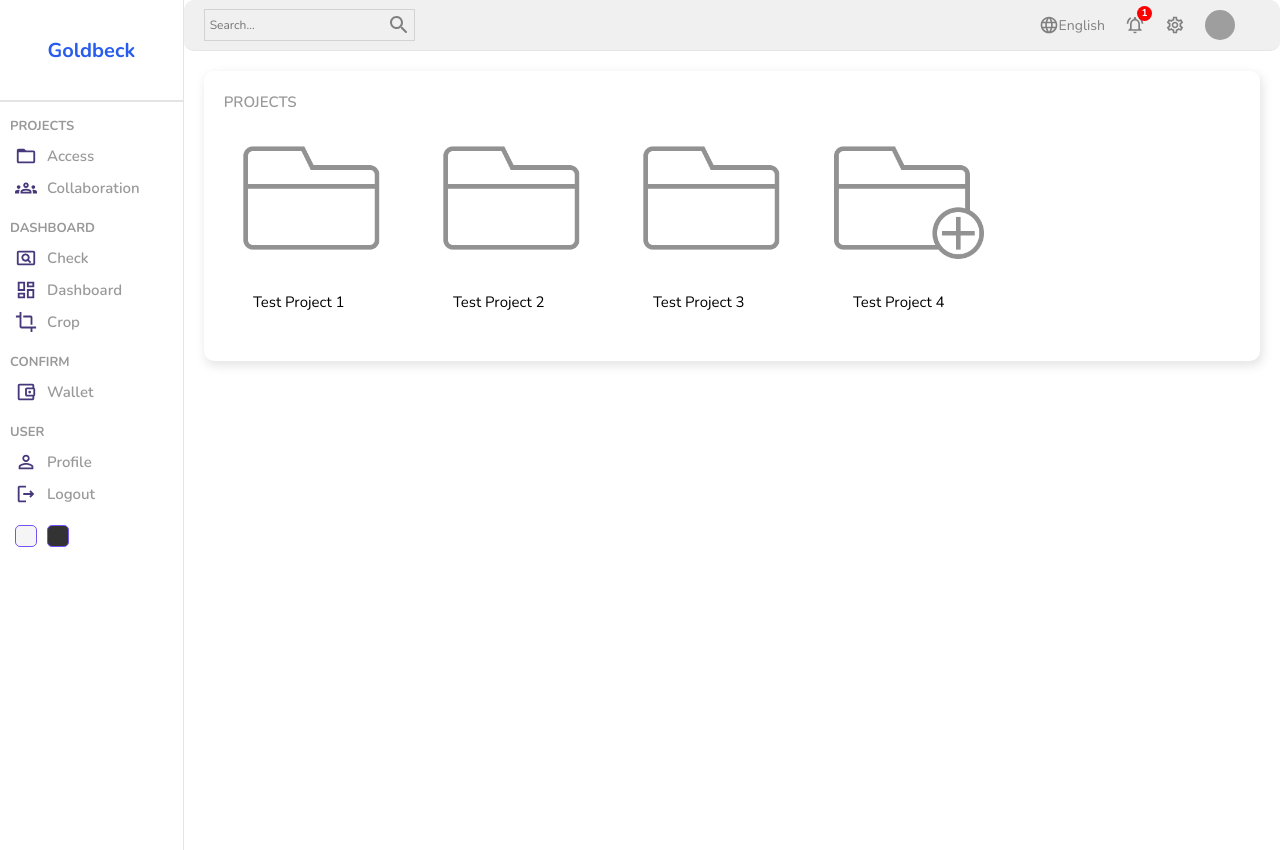
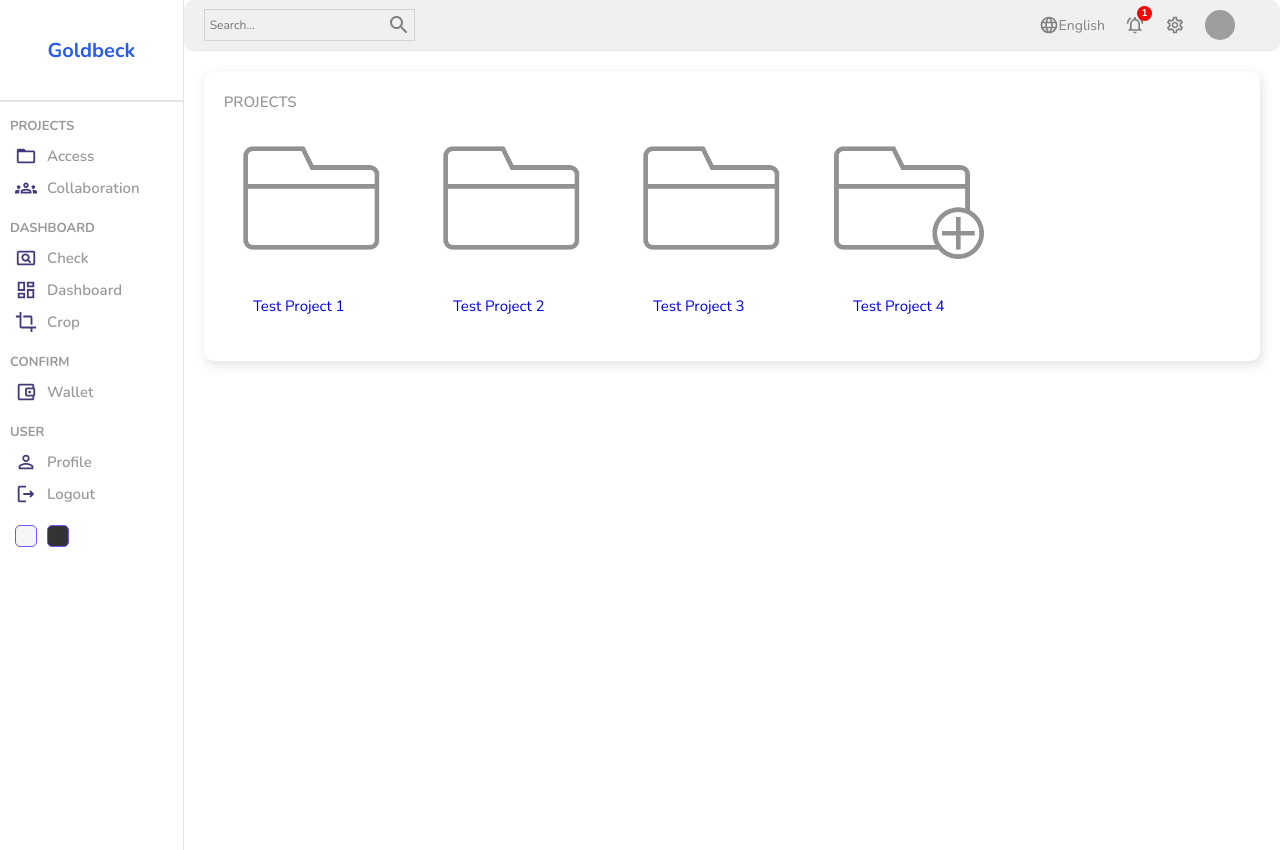
Before and after one commit to Gizemdem/bc_dashboard, a React (Create React App) app: page /projects in a window 1280 px wide. Built offline with nearby package versions, Linux system fonts and the light colour scheme; grey boxes are pictures that could not be loaded.

Commit message:
elementTable predefinedType changed w entity type

```diff
--- a/src/components/elementTable/ElementTable.jsx
+++ b/src/components/elementTable/ElementTable.jsx
@@ -36,7 +36,7 @@ const ElementTable = (props) => {
         <TableBody>
           {data.map((row) => (
             <TableRow key={row['GlobalId']}>
-              <TableCell className="tableCell">{row['PredefinedType']}</TableCell>
+              <TableCell className="tableCell">{row['Entity Type']}</TableCell>
               <TableCell className="tableCell">{row['GlobalId']}</TableCell>
               <TableCell className="tableCell">{row['Name']}</TableCell>
               <TableCell className="tableCell">{row['Progress']}</TableCell>
--- a/src/components/projectFolder/ProjectFolder.jsx
+++ b/src/components/projectFolder/ProjectFolder.jsx
@@ -1,12 +1,21 @@
 import "./projectFolder.scss"
 import React from "react"
+import {Link} from "react-router-dom"
+
 
 const ProjectFolder=(props)=>{
 
     return (
         <div className="folder">
-            <img src={`../images/${props.img}`} className="folderImg" onClick={props.openProject}/>
-            <p className="projectTitle">{props.projectName}</p>
+            <Link to="/" style= {{textDecoration:"none"}} >
+                <img
+                src={`../images/${props.img}`} className="folderImg"
+                onClick={()=>{
+                    localStorage.setItem("projectPath", props.path)
+                }}
+                />
+                <p className="projectTitle">{props.projectName}</p>
+            </Link>
         </div>
 
     )
--- a/src/pages/check/Check.jsx
+++ b/src/pages/check/Check.jsx
@@ -62,6 +62,12 @@ const Check = () => {
                 USE_FAST_BOOLS: false,
                 });
             setViewer(ifcViewer);
+
+            // getting the path from local storage, project files are in Project Page
+            let path = localStorage.getItem("projectPath");
+            if (path !== "" ){
+                ifcViewer.IFC.loadIfcUrl(localStorage.getItem("projectPath"));
+            }
         }
     }, [ifcContainer.current]);
 
@@ -163,7 +169,7 @@ const Check = () => {
                     />
                 </div>
                 <div className="listContainer">
-                    <div className="listTitle"> Project Collaboration</div>
+                    <div className="listTitle"> Project Database</div>
                     <ElementTable data={selectedData}/>
                 </div>
             </div>
--- a/src/pages/home/Home.jsx
+++ b/src/pages/home/Home.jsx
@@ -37,7 +37,12 @@ const Home = () => {
                 USE_FAST_BOOLS: false,
                 });
             setViewer(ifcViewer);
-            ifcViewer.IFC.loadIfcUrl("../../01.ifc");
+
+            // getting the path from local storage, project files are in Project Page
+            let path = localStorage.getItem("projectPath");
+            if (path !== "" ){
+                ifcViewer.IFC.loadIfcUrl(localStorage.getItem("projectPath"));
+            }
         }
 
         // ifcOnLoad().catch(console.log("Error"));
--- a/src/pages/projects/Projects.jsx
+++ b/src/pages/projects/Projects.jsx
@@ -3,12 +3,13 @@ import Sidebar from "../../components/sidebar/Sidebar";
 import Navbar from "../../components/navbar/Navbar";
 import "./projects.scss";
 import ProjectFolder from "../../components/projectFolder/ProjectFolder";
+import {Link} from "react-router-dom";
 
 const Projects= () => {
-    //in future this will trigger the project url
-    const openProject=()=>{
-        console.log("clicks works")
-    }
+
+    //project list path
+    const projectFiles= ["../../01.ifc", "../../room.blend.ifc","../../01.ifc", "../../room.blend.ifc"]
+
     return(
         <div className="projects">
             <Sidebar/>
@@ -17,10 +18,10 @@ const Projects= () => {
                 <div className="folderContainer">
                     <span className="title">PROJECTS</span>
                     <div className="folderComponent">
-                    <ProjectFolder img="folder_icon.png" openProject={openProject} projectName="Test Project 1"/>
-                    <ProjectFolder img="folder_icon.png" projectName="Test Project 2"/>
-                    <ProjectFolder img="folder_icon.png" projectName="Test Project 3"/>
-                    <ProjectFolder img="add_folder_icon.png" projectName="Test Project 4"/>
+                    <ProjectFolder img="folder_icon.png" path={projectFiles[0]} projectName="Test Project 1"/>
+                    <ProjectFolder img="folder_icon.png" path={projectFiles[1]} projectName="Test Project 2"/>
+                    <ProjectFolder img="folder_icon.png" path={projectFiles[2]} projectName="Test Project 3"/>
+                    <ProjectFolder img="add_folder_icon.png" path={projectFiles[3]} projectName="Test Project 4"/>
                     </div>
                 </div>
             </div>
```
Also changed, not shown: src/components/statusPopover/DropdownStatus.jsx (deleted, +0 -35 lines).
